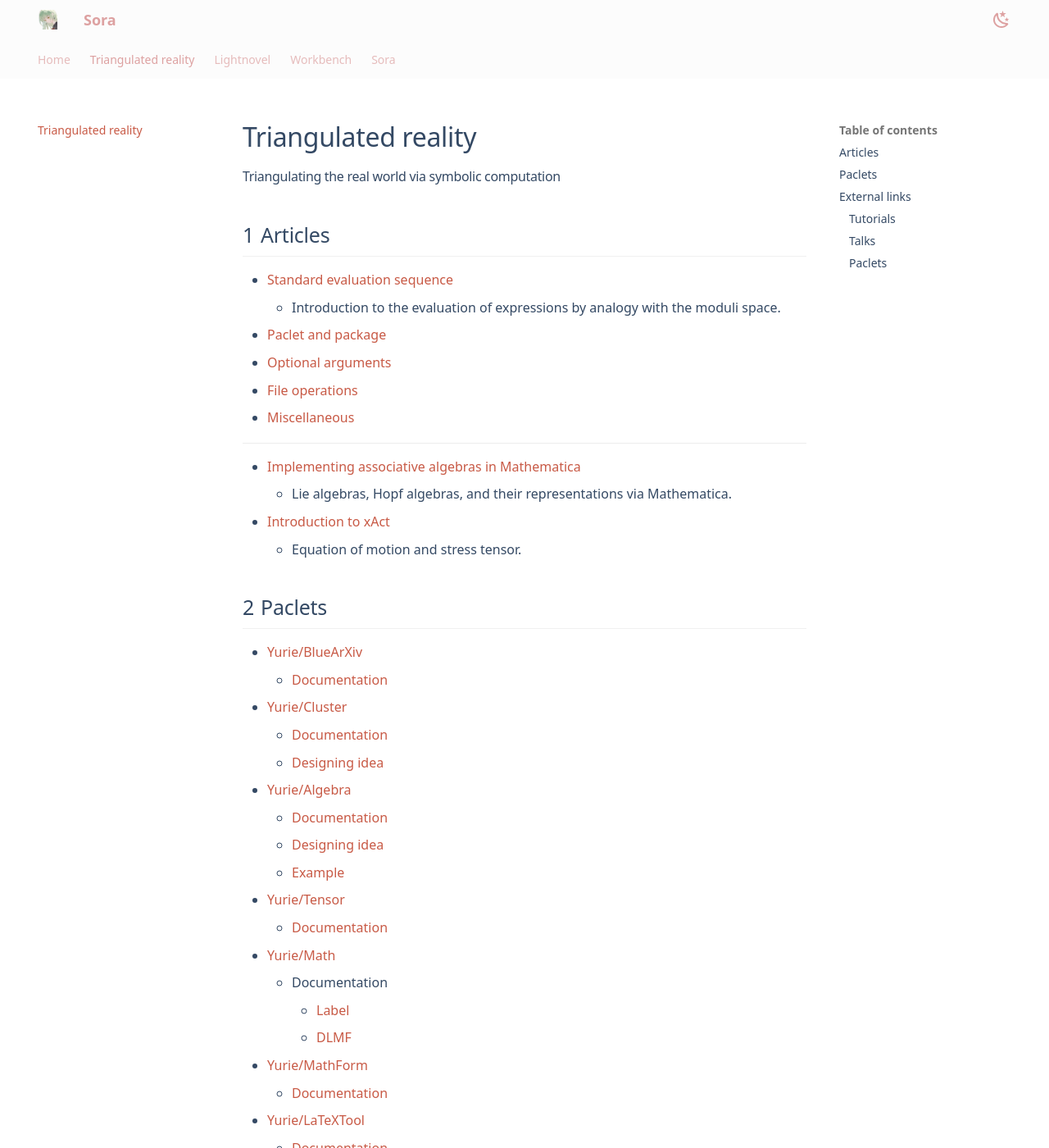
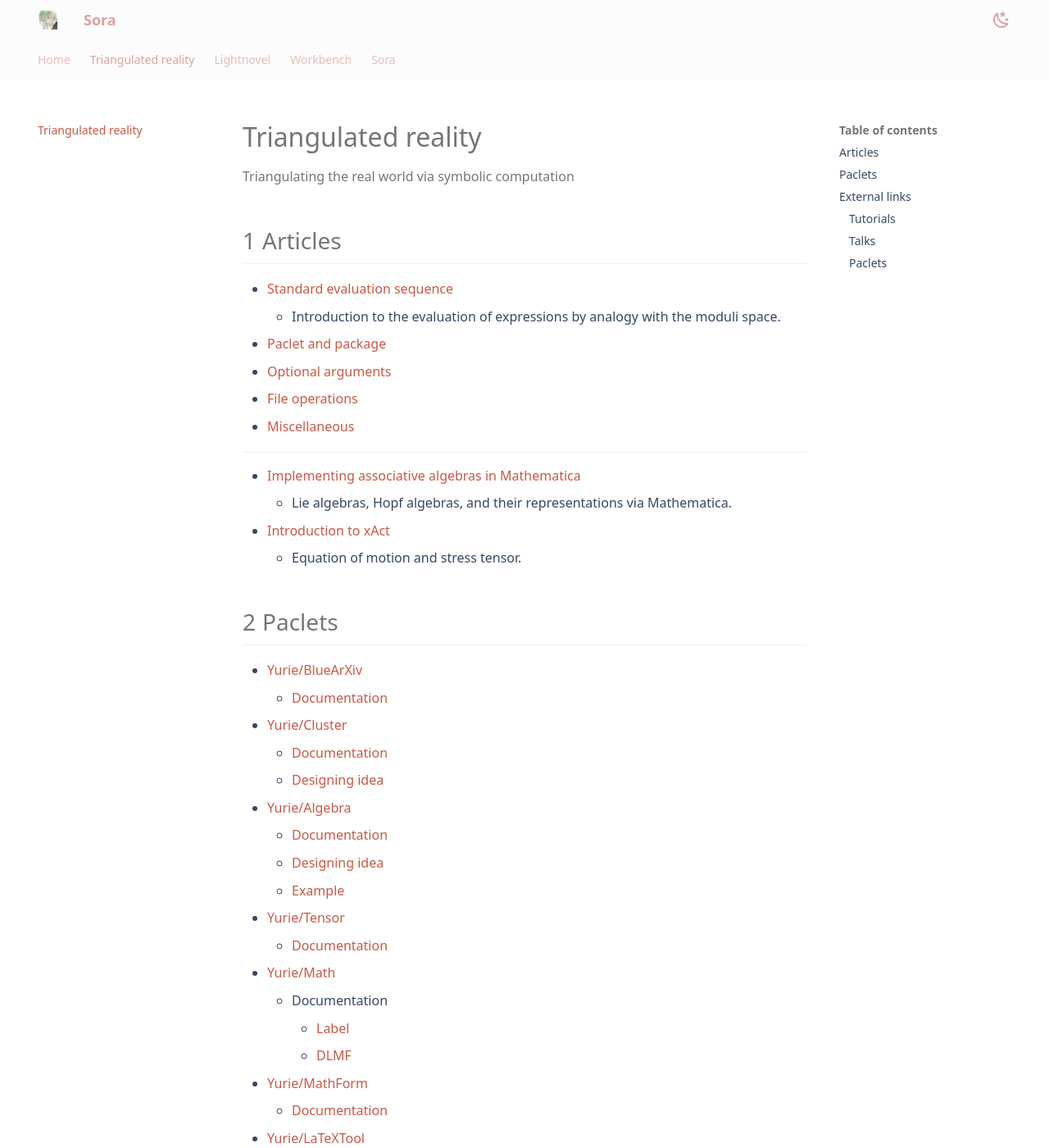
Before and after one commit to yuriever/yuriever.github.io, an MkDocs documentation site: the page built from docs/symbolic.md, in a window 1280 px wide and 1400 px high. Shown: the whole window at 82% size. Built offline with MkDocs 1.6.1 and Material for MkDocs 9.7.7, drawn with Linux system fonts in a browser that asks for light colours; some web fonts are replaced.

Commit message:
docs(css): update heading styles for better readability
- Set consistent letter spacing and font weight for headings
- Define specific font sizes for different heading levels
- Remove redundant color definition for h1

```diff
--- a/docs/css/heading.css
+++ b/docs/css/heading.css
@@ -1,6 +1,26 @@
-/* 一级标题颜色与正文颜色一致 */
+.md-typeset h1,
+.md-typeset h2,
+.md-typeset h3,
+.md-typeset h4 {
+    letter-spacing: 0;
+    font-weight: 400;
+    color: var(--md-default-fg-color--light);
+}
+
 .md-typeset h1 {
-    color: var(--sora-font-color);
+    font-size: 1.6rem;
+}
+
+.md-typeset h2 {
+    font-size: 1.4rem;
+}
+
+.md-typeset h3 {
+    font-size: 1.2rem;
+}
+
+.md-typeset h4 {
+    font-size: 1rem;
 }
 
 /*  */
```
